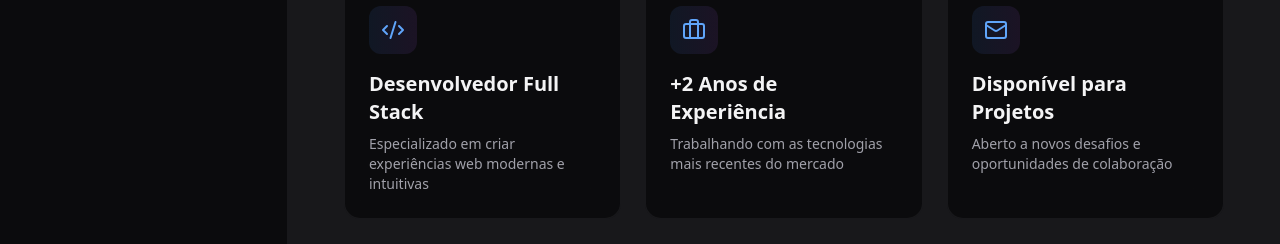
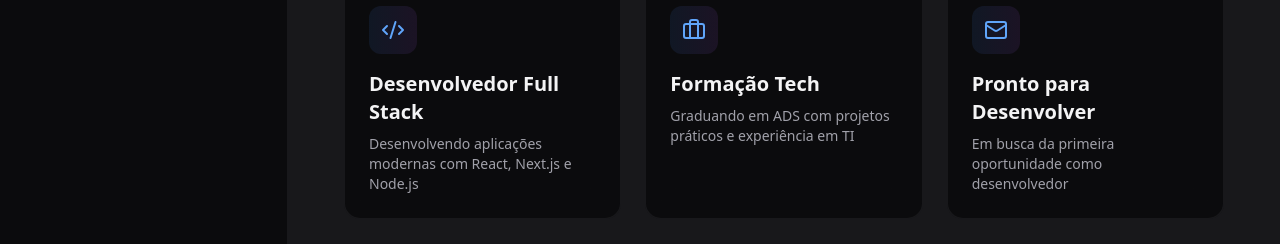
Before and after one commit to danielbmata/site-curriculo, a Next.js app: page /inicio in a window 1280 px wide. Shown: the part 531-775 px from the top of the page. Built offline with nearby package versions, Linux system fonts and the light colour scheme; no server answers.

Commit message:
up: atualizando minhas informações de experiencia

```diff
--- a/src/app/(routes)/inicio/page.jsx
+++ b/src/app/(routes)/inicio/page.jsx
@@ -8,17 +8,17 @@ const highlights = [
   {
     icon: Code2,
     title: 'Desenvolvedor Full Stack',
-    description: 'Especializado em criar experiências web modernas e intuitivas',
+    description: 'Desenvolvendo aplicações modernas com React, Next.js e Node.js',
   },
   {
     icon: Briefcase,
-    title: '+2 Anos de Experiência',
-    description: 'Trabalhando com as tecnologias mais recentes do mercado',
+    title: 'Formação Tech',
+    description: 'Graduando em ADS com projetos práticos e experiência em TI',
   },
   {
     icon: Mail,
-    title: 'Disponível para Projetos',
-    description: 'Aberto a novos desafios e oportunidades de colaboração',
+    title: 'Pronto para Desenvolver',
+    description: 'Em busca da primeira oportunidade como desenvolvedor',
   },
   // o highlights é uma função que retorna um array de objetos, cada objeto tem um icon, title e description
 ];
```
